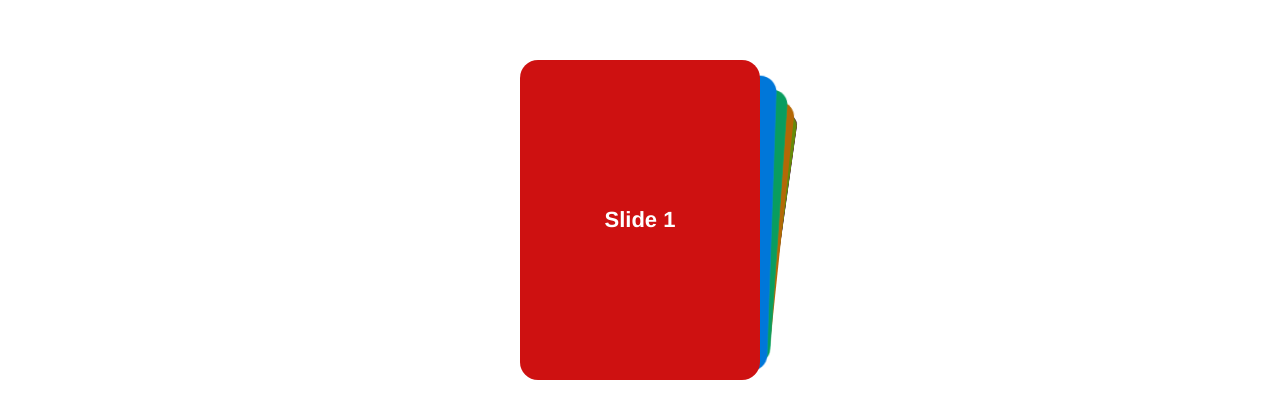
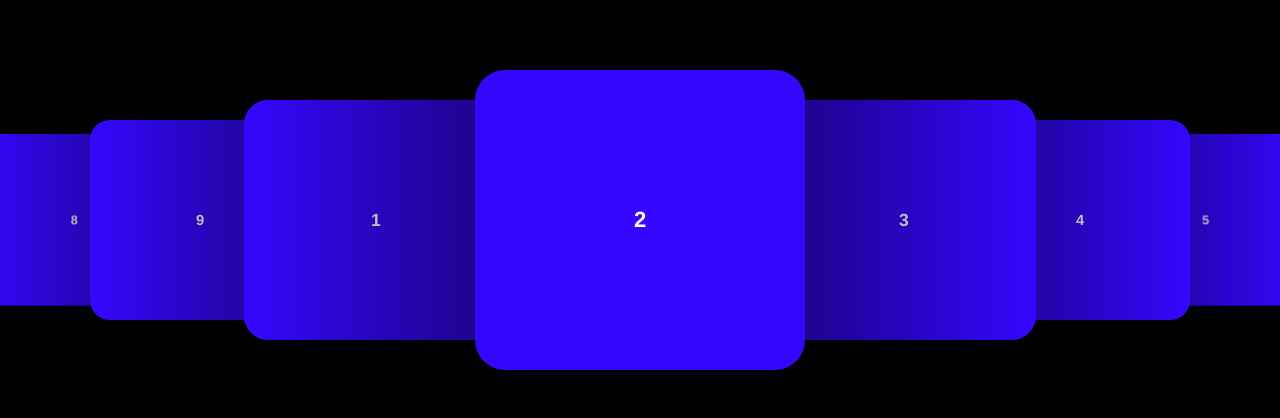
Before and after one commit to goldeye0351/notion-plugin, a plain HTML site: page card.html in a window 1280 px wide. Shown: the part 180-598 px from the top of the page. Drawn offline with Linux system fonts and the light colour scheme.

Commit message:
修改card

```diff
--- a/card.html
+++ b/card.html
@@ -21,91 +21,32 @@
         position: relative;
         height: 100%;
       }
-
       body {
-        background: #eee;
+        background: #010101;
         font-family: Helvetica Neue, Helvetica, Arial, sans-serif;
         font-size: 14px;
         color: #000;
         margin: 0;
         padding: 0;
-      }
-
-      body {
-        background: #fff;
-        font-family: Helvetica Neue, Helvetica, Arial, sans-serif;
-        font-size: 14px;
-        color: #000;
-        margin: 0;
-        padding: 0;
-      }
-
-      html,
-      body {
-        position: relative;
-        height: 100%;
-      }
-
-      body {
         display: flex;
         justify-content: center;
         align-items: center;
       }
-
       .swiper {
-        width: 240px;
-        height: 320px;
+        width: 1300px;
+        height: 300px;
       }
-
       .swiper-slide {
+        background-color: #3507ff;
         display: flex;
         align-items: center;
         justify-content: center;
-        border-radius: 18px;
+        border-radius: 30px;
         font-size: 22px;
         font-weight: bold;
         color: #fff;
       }
 
-      .swiper-slide:nth-child(1n) {
-        background-color: rgb(206, 17, 17);
-      }
-
-      .swiper-slide:nth-child(2n) {
-        background-color: rgb(0, 140, 255);
-      }
-
-      .swiper-slide:nth-child(3n) {
-        background-color: rgb(10, 184, 111);
-      }
-
-      .swiper-slide:nth-child(4n) {
-        background-color: rgb(211, 122, 7);
-      }
-
-      .swiper-slide:nth-child(5n) {
-        background-color: rgb(118, 163, 12);
-      }
-
-      .swiper-slide:nth-child(6n) {
-        background-color: rgb(180, 10, 47);
-      }
-
-      .swiper-slide:nth-child(7n) {
-        background-color: rgb(35, 99, 19);
-      }
-
-      .swiper-slide:nth-child(8n) {
-        background-color: rgb(0, 68, 255);
-      }
-
-      .swiper-slide:nth-child(9n) {
-        background-color: rgb(218, 12, 218);
-      }
-
-      .swiper-slide:nth-child(10n) {
-        background-color: rgb(54, 94, 77);
-      }
     </style>
   </head>
 
@@ -114,15 +55,15 @@
 
     <div class="swiper mySwiper">
       <div class="swiper-wrapper">
-        <div class="swiper-slide">Slide 1</div>
-        <div class="swiper-slide">Slide 2</div>
-        <div class="swiper-slide">Slide 3</div>
-        <div class="swiper-slide">Slide 4</div>
-        <div class="swiper-slide">Slide 5</div>
-        <div class="swiper-slide">Slide 6</div>
-        <div class="swiper-slide">Slide 7</div>
-        <div class="swiper-slide">Slide 8</div>
-        <div class="swiper-slide">Slide 9</div>
+        <div class="swiper-slide">1</div>
+        <div class="swiper-slide">2</div>
+        <div class="swiper-slide">3</div>
+        <div class="swiper-slide">4</div>
+        <div class="swiper-slide">5</div>
+        <div class="swiper-slide">6</div>
+        <div class="swiper-slide">7</div>
+        <div class="swiper-slide">8</div>
+        <div class="swiper-slide">9</div>
       </div>
     </div>
 
@@ -132,8 +73,22 @@
     <!-- Initialize Swiper -->
     <script>
       var swiper = new Swiper(".mySwiper", {
-        effect: "cards",
+        effect: "coverflow",
         grabCursor: true,
+        spaceBetween: 0,
+        loop: true,
+        loopedSlides:11,
+        slidesPerView: "auto",
+        centeredSlides:true,
+        autoplay: {
+	      delay: 2500,
+          disableOnInteraction: false,
+        },
+        coverflowEffect: {
+          rotate: 0,
+          depth: 300,
+          slideShadows: true,
+        }
       });
     </script>
   </body>
```
